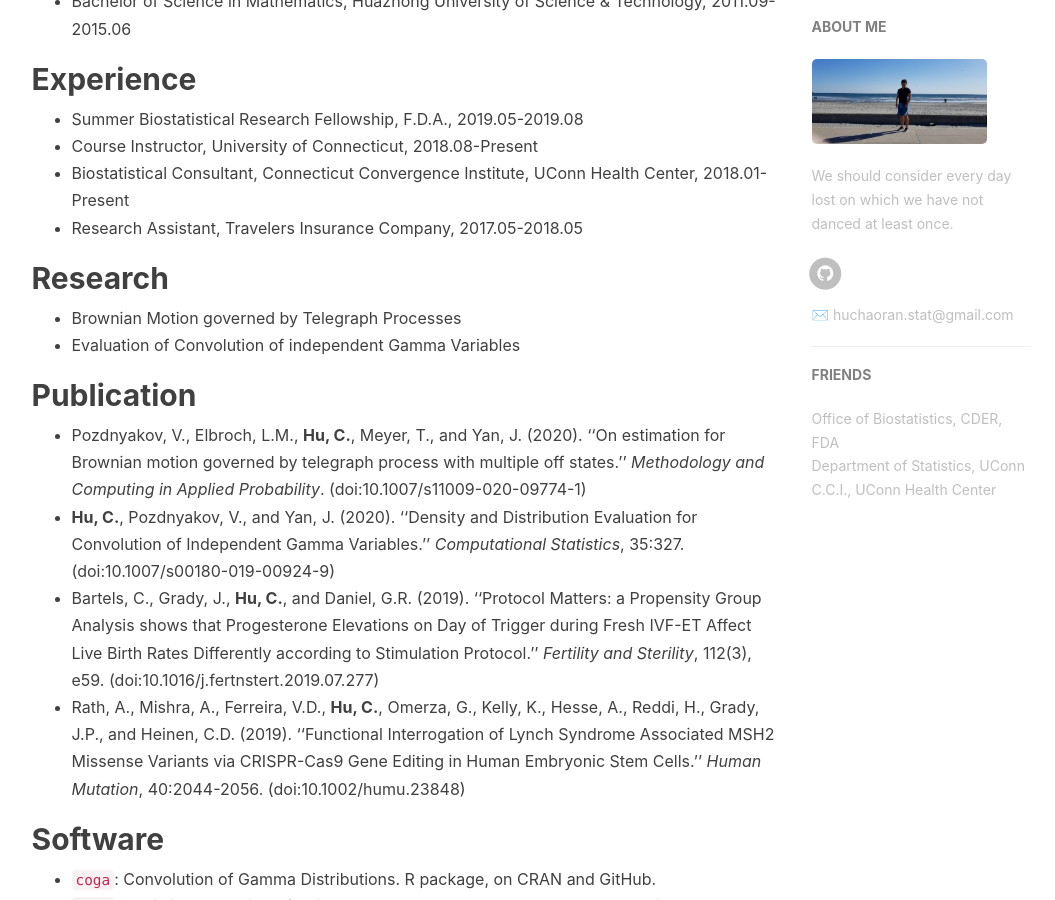
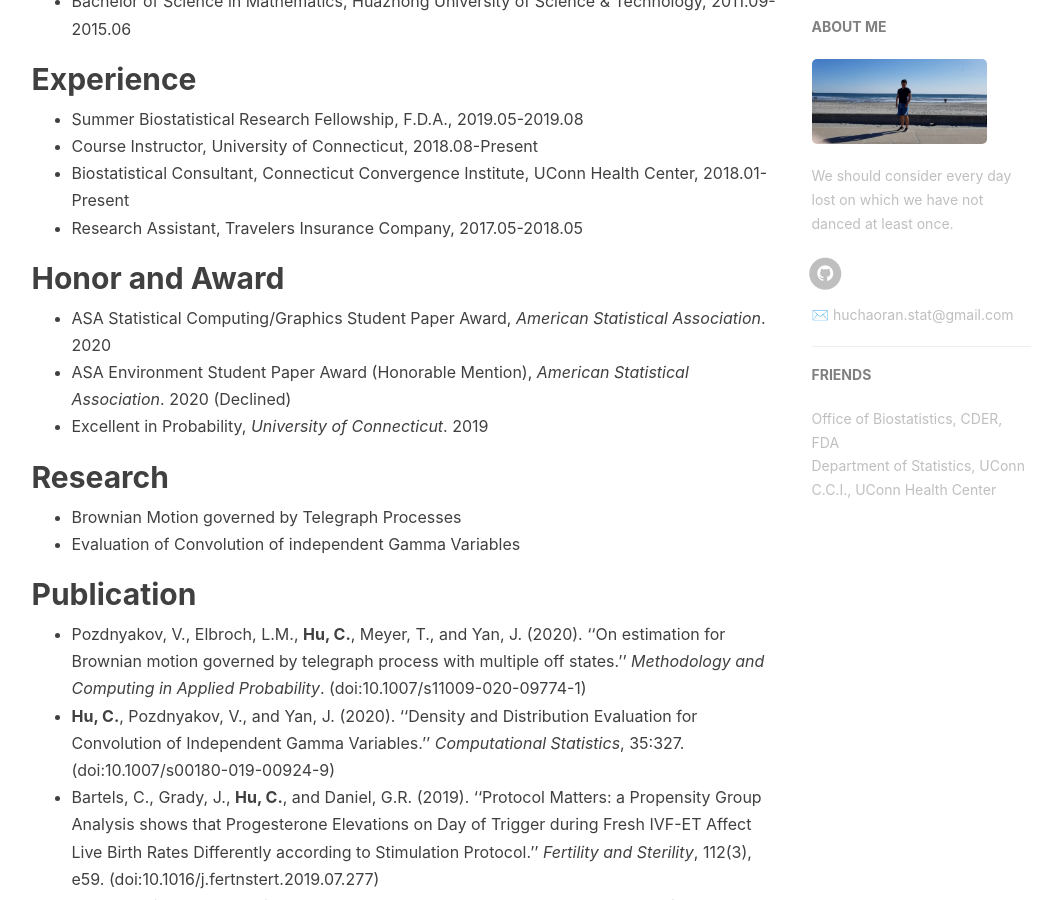
Before and after one commit to ChaoranHu/ChaoranHu.github.io, a Jekyll site: the page built from blogCV.md, in a window 1280 px wide and 900 px high, scrolled down 547 px. Shown: the whole window, without its empty margins (136-1191 px from the left). Built offline with Jekyll 4.4.1, drawn with Linux system fonts in a browser that asks for light colours; nearby versions of some CDN libraries; our own code applies the rules of GitHub Pages for plain Markdown files; comment, search, counter and statistics services are not loaded.

Commit message:
Update blogCV.md

```diff
--- a/blogCV.md
+++ b/blogCV.md
@@ -14,6 +14,11 @@ title: Curriculum Vitae
 * Biostatistical Consultant, Connecticut Convergence Institute, UConn Health Center, 2018.01-Present
 * Research Assistant, Travelers Insurance Company, 2017.05-2018.05
 
+## Honor and Award
+* ASA Statistical Computing/Graphics Student Paper Award, *American Statistical Association*. 2020
+* ASA Environment Student Paper Award (Honorable Mention), *American Statistical Association*. 2020 (Declined)
+* Excellent in Probability, *University of Connecticut*. 2019
+
 ## Research
 * Brownian Motion governed by Telegraph Processes
 * Evaluation of Convolution of independent Gamma Variables
```
